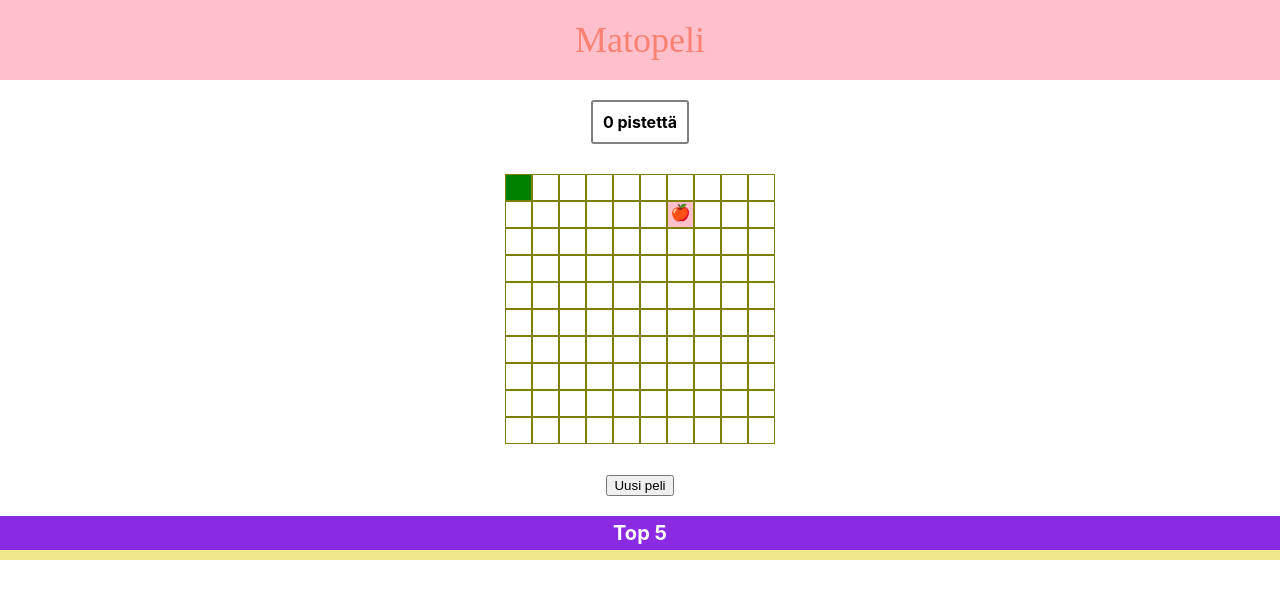
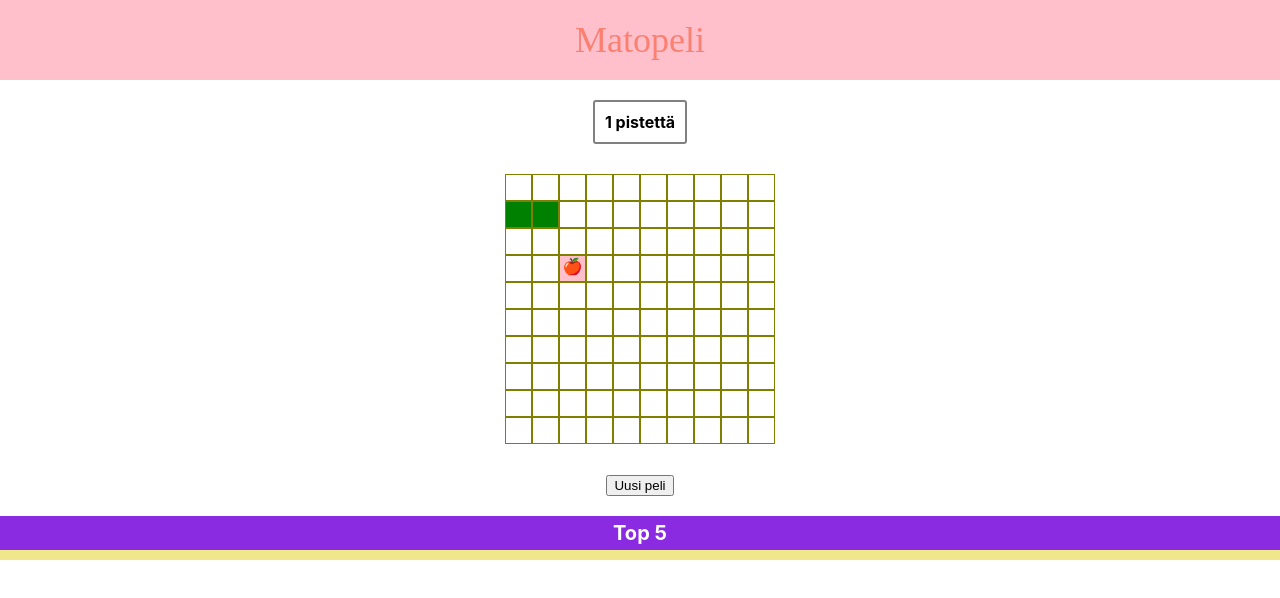
Before and after one commit to turger/matopeli, a React (Create React App) app: page / in a window 1280 px wide. Shown: the top 598 px of the page. Built offline with nearby package versions, Linux system fonts and the light colour scheme; a web font is replaced by a local one.

Commit message:
Lisää esteitä pelilaudalle

```diff
--- a/src/SnakeBoard.css
+++ b/src/SnakeBoard.css
@@ -26,6 +26,10 @@
   background: green;
 }
 
+.obstacle {
+  background: olive;
+}
+
 .food {
   background: pink;
 }
--- a/src/SnakeBoard.js
+++ b/src/SnakeBoard.js
@@ -1,5 +1,5 @@
 import React, {useState} from 'react'
-import {useInterval} from './utils'
+import {useInterval, range} from './utils'
 import './SnakeBoard.css'
 
 const SnakeBoard = ({points, setPoints}) => {
@@ -21,11 +21,38 @@
     }
   }
 
+  const obstacles = [
+    {name: 'tyhjä',location: []},
+    {
+      name: 'keski',
+      location: range(width * 0.60).map(
+        (y) => ({x: Math.round(height/2), y: y+Math.ceil(width*0.2)})
+      )
+    },
+    {
+      name: 'reunat',
+      location: [
+        // Ulommaiset reunat
+        ...range(width).map(x => ({x, y: 0})),
+        ...range(width).map(x => ({x, y: height-1})),
+        ...range(height).map(y => ({x: 0, y})),
+        ...range(height).map(y => ({x: width-1, y})),
+      ]
+    },
+    // TODO: Oppitunnilla kaikki tekee kolmannen oman esteen!
+  ]
+
+  const randomObstacle = () =>
+    obstacles[Math.floor(Math.random() * obstacles.length)]
+
   // Satunnainen sijainti x ja y -koordinaatistossa
   const randomPosition = () => {
     const position = {
       x: Math.floor(Math.random() * width),
       y: Math.floor(Math.random() * height)
+    }
+    if (obstacle.location.some(({x,y}) => position.x === x && position.y === y)) {
+      return randomPosition()
     }
     return position
   }
@@ -35,10 +62,11 @@
   komponenteissa. https://joinex.fi/react-pahkinankuoressa/
   */
   // Rows eli rivit merkitsee tässä pelilaudan rivejä
+  const [obstacle] = useState(randomObstacle())
   const [rows, setRows] = useState(initialRows)
   // Lisätään mato. Mato on lista objekteja, joihin tallennetaan madon osien x ja y -sijainnit.
   // Alustetaan madon pään sijainniksi {x:0, y:0}
-  const [snake, setSnake] = useState([{x:0, y:0}])
+  const [snake, setSnake] = useState([{x:1, y:1}])
   // Alustetaan madon suunnaksi oikealle
   const [direction, setDirection] = useState('right')
   // Käytetään randomPosition funktiota alustamaan ruuan sijainti kun mato syö ruuan
@@ -78,6 +106,7 @@
       const newRows = initialRows
       snake.forEach(tile => {newRows[tile.x][tile.y] = 'snake'})
       newRows[food.x][food.y] = 'food'
+      obstacle.location.forEach(tile => {newRows[tile.x][tile.y] = 'obstacle'})
       setRows(newRows)
   }
 
@@ -85,7 +114,9 @@
   const checkGameOver = () => {
     const head = snake[0]
     const body = snake.slice(1, -1)
-    return body.find(b => b.x === head.x && b.y === head.y)
+    const hitsSnake = body.find(b => b.x === head.x && b.y === head.y)
+    const hitsWall = obstacle.location.some(({x,y}) => head.x === x && head.y === y)
+    return hitsSnake || hitsWall
   }
 
   // Liikutetaan matoa haluttuun suuntaan
--- a/src/utils.js
+++ b/src/utils.js
@@ -26,3 +26,6 @@
     }
   }, [delay, setIntervalId])
 }
+
+// https://developer.mozilla.org/en-US/docs/Web/JavaScript/Reference/Operators/Spread_syntax
+export const range = (number) => [...Array(Math.round(number)).keys()]
```
